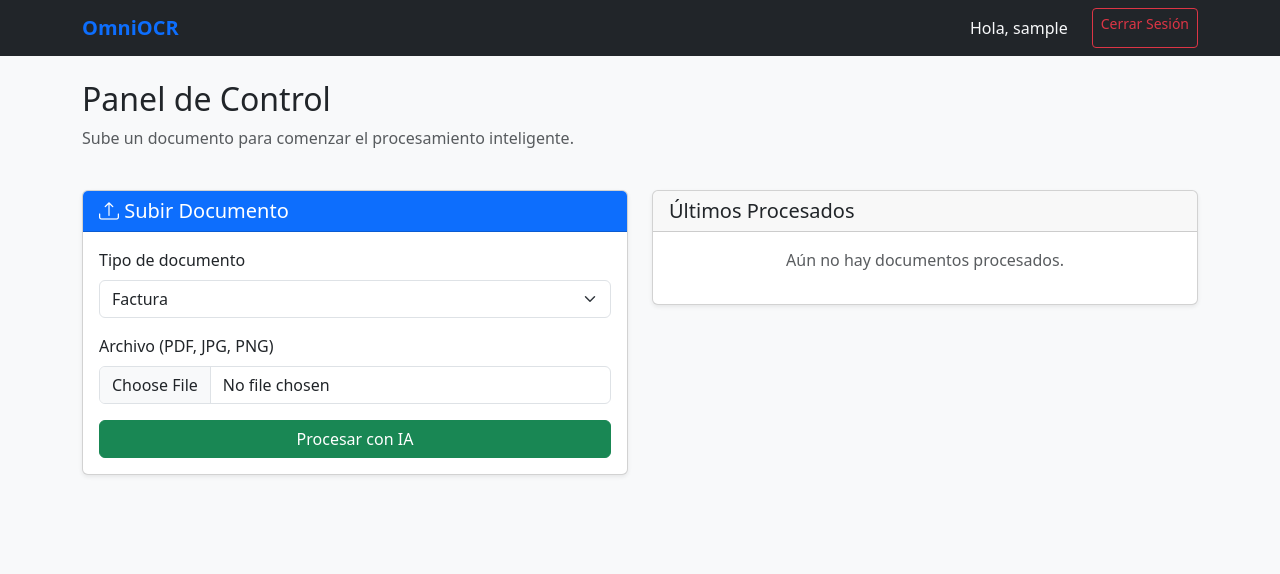
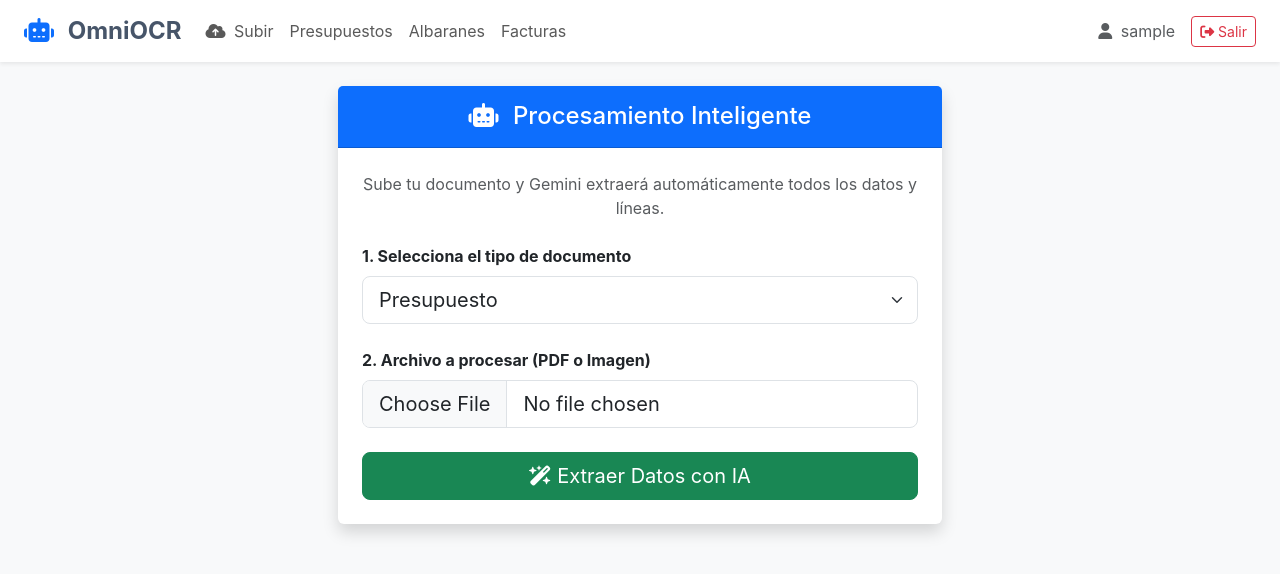
Before and after one commit to MrEtxebeste/OmniOCR, a Flask app: page /dashboard in a window 1280 px wide. Shown: the top 574 px of the page. Run offline with Flask 3, Linux system fonts and the light colour scheme; the visitor is signed in with stand-in values (Sample User, id 1).

Commit message:
cambios varios

```diff
--- a/app/blueprints/auth.py
+++ b/app/blueprints/auth.py
@@ -15,6 +15,31 @@ from app.services.ai_provider.factory import AIFactory
 from ..extensions import db
 
 auth_bp = Blueprint('auth', __name__)
+
+# Añade esto al final de app/blueprints/auth.py
+
+@auth_bp.route('/documents/<type>')
+@login_required
+def list_documents(type):
+    valid_types = ['factura', 'albaran', 'presupuesto']
+
+    if type not in valid_types:
+        flash("Tipo de documento no válido")
+        return redirect(url_for('auth.dashboard'))
+
+    docs = []
+
+    # Por ahora solo leemos de la base de datos si es presupuesto
+    # (Ya que es la tabla 'nspresupuestos' que hemos mapeado)
+    if type == 'presupuesto':
+        docs = Presupuesto.query.order_by(Presupuesto.auditcreacion.desc()).all()
+    else:
+        # Mensaje temporal hasta que mapeemos nsfacturas y nsalbaranes
+        flash(f"La tabla para {type} aún no está conectada a Flask.")
+
+    title = type.capitalize() + "s"
+
+    return render_template('documents_list.html', documents=docs, title=title, doc_type=type)
 
 # En app/blueprints/auth.py
 @auth_bp.route('/login', methods=['GET', 'POST'])
--- a/app/templates/base.html
+++ b/app/templates/base.html
@@ -5,32 +5,55 @@
     <meta name="viewport" content="width=device-width, initial-scale=1.0">
     <title>{% block title %}OmniOCR{% endblock %}</title>
     <link href="https://cdn.jsdelivr.net/npm/bootstrap@5.3.0/dist/css/bootstrap.min.css" rel="stylesheet">
-    <link rel="stylesheet" href="https://cdn.jsdelivr.net/npm/bootstrap-icons@1.10.0/font/bootstrap-icons.css">
+    <link rel="stylesheet" href="https://cdnjs.cloudflare.com/ajax/libs/font-awesome/6.4.0/css/all.min.css">
     <style>
-        body { background-color: #f8f9fa; }
-        .navbar-brand { font-weight: bold; color: #0d6efd; }
+        body { background-color: #f8f9fa; font-family: 'Inter', sans-serif; }
+        .navbar-brand { font-weight: bold; color: #475569 !important; font-size: 1.5rem;}
+        .clsFormToolbar { background: white; padding: 15px; border-radius: 8px; margin-bottom: 15px; box-shadow: 0 2px 4px rgba(0,0,0,0.05); }
     </style>
+    {% block extra_css %}{% endblock %}
 </head>
 <body>
-    <nav class="navbar navbar-expand-lg navbar-dark bg-dark mb-4">
-        <div class="container">
-            <a class="navbar-brand" href="{{ url_for('auth.dashboard') }}">OmniOCR</a>
-            <div class="navbar-nav ms-auto">
+    <nav class="navbar navbar-expand-lg navbar-light bg-white shadow-sm mb-4">
+        <div class="container-fluid px-4">
+            <a class="navbar-brand" href="{{ url_for('auth.dashboard') }}">
+                <i class="fa-solid fa-robot text-primary me-2"></i> OmniOCR
+            </a>
+            <button class="navbar-toggler" type="button" data-bs-toggle="collapse" data-bs-target="#navbarNav">
+                <span class="navbar-toggler-icon"></span>
+            </button>
+            <div class="collapse navbar-collapse" id="navbarNav">
                 {% if current_user.is_authenticated %}
-                    <span class="nav-link text-light me-3">Hola, {{ current_user.username }}</span>
-                    <a class="btn btn-outline-danger btn-sm" href="{{ url_for('auth.logout') }}">Cerrar Sesión</a>
+                <ul class="navbar-nav me-auto mb-2 mb-lg-0">
+                    <li class="nav-item">
+                        <a class="nav-link" href="{{ url_for('auth.dashboard') }}"><i class="fa-solid fa-cloud-arrow-up me-1"></i> Subir</a>
+                    </li>
+                    <li class="nav-item">
+                        <a class="nav-link" href="{{ url_for('auth.list_documents', type='presupuesto') }}">Presupuestos</a>
+                    </li>
+                    <li class="nav-item">
+                        <a class="nav-link" href="{{ url_for('auth.list_documents', type='albaran') }}">Albaranes</a>
+                    </li>
+                    <li class="nav-item">
+                        <a class="nav-link" href="{{ url_for('auth.list_documents', type='factura') }}">Facturas</a>
+                    </li>
+                </ul>
+                <div class="d-flex align-items-center">
+                    <span class="text-muted me-3"><i class="fa-solid fa-user me-1"></i> {{ current_user.username }}</span>
+                    <a class="btn btn-outline-danger btn-sm" href="{{ url_for('auth.logout') }}"><i class="fa-solid fa-sign-out-alt"></i> Salir</a>
+                </div>
                 {% endif %}
             </div>
         </div>
     </nav>
 
-    <div class="container mt-3">
+    <div class="container-fluid px-4">
         {% with messages = get_flashed_messages() %}
             {% if messages %}
                 {% for message in messages %}
-              <div class="alert alert-danger alert-dismissible fade show" role="alert">
+                <div class="alert alert-info alert-dismissible fade show shadow-sm" role="alert">
                     {{ message }}
-                <button type="button" class="btn-close" data-bs-dismiss="alert" aria-label="Close"></button>
+                    <button type="button" class="btn-close" data-bs-dismiss="alert"></button>
                 </div>
                 {% endfor %}
             {% endif %}
@@ -40,5 +63,7 @@
     </div>
 
     <script src="https://cdn.jsdelivr.net/npm/bootstrap@5.3.0/dist/js/bootstrap.bundle.min.js"></script>
+    <script src="https://code.jquery.com/jquery-3.6.0.min.js"></script>
+    {% block extra_js %}{% endblock %}
 </body>
 </html>
--- a/app/templates/dashboard.html
+++ b/app/templates/dashboard.html
@@ -1,52 +1,38 @@
 {% extends "base.html" %}
 
-{% block title %}Dashboard - OmniOCR{% endblock %}
+{% block title %}Subir Documento - OmniOCR{% endblock %}
 
 {% block content %}
-<div class="row">
-    <div class="col-md-12 mb-4">
-        <h2>Panel de Control</h2>
-        <p class="text-muted">Sube un documento para comenzar el procesamiento inteligente.</p>
-    </div>
-</div>
+<div class="row justify-content-center mt-4">
+    <div class="col-md-8 col-lg-6">
+        <div class="card shadow border-0">
+            <div class="card-header bg-primary text-white text-center py-3">
+                <h4 class="mb-0"><i class="fa-solid fa-robot me-2"></i> Procesamiento Inteligente</h4>
+            </div>
+            <div class="card-body p-4">
+                <p class="text-muted text-center mb-4">Sube tu documento y Gemini extraerá automáticamente todos los datos y líneas.</p>
 
-<div class="row">
-    <div class="col-md-6">
-        <div class="card shadow-sm">
-            <div class="card-header bg-primary text-white">
-                <h5 class="card-title mb-0"><i class="bi bi-upload"></i> Subir Documento</h5>
-            </div>
-            <div class="card-body">
-                <form action="#" method="POST" enctype="multipart/form-data">
-                    <div class="mb-3">
-                        <label class="form-label">Tipo de documento</label>
-                        <select name="doc_type" class="form-select" required>
+                <form action="{{ url_for('auth.dashboard') }}" method="POST" enctype="multipart/form-data">
+                    <div class="mb-4">
+                        <label class="form-label fw-bold">1. Selecciona el tipo de documento</label>
+                        <select name="doc_type" class="form-select form-select-lg" required>
+                            <option value="presupuesto">Presupuesto</option>
+                            <option value="albaran">Albarán</option>
                             <option value="factura">Factura</option>
-                            <option value="albaran">Albarán</option>
-                            <option value="presupuesto">Presupuesto</option>
                         </select>
                     </div>
-                    <div class="mb-3">
-                        <label class="form-label">Archivo (PDF, JPG, PNG)</label>
-                        <input type="file" name="file" class="form-control" accept=".pdf,.jpg,.jpeg,.png" required>
+
+                    <div class="mb-4">
+                        <label class="form-label fw-bold">2. Archivo a procesar (PDF o Imagen)</label>
+                        <input type="file" name="file" class="form-control form-control-lg" accept=".pdf,.jpg,.jpeg,.png" required>
                     </div>
-                    <button type="submit" class="btn btn-success w-100">
-                        Procesar con IA
+
+                    <button type="submit" class="btn btn-success btn-lg w-100" onclick="this.innerHTML='<i class=\'fa-solid fa-spinner fa-spin\'></i> Procesando...'; this.classList.add('disabled');">
+                        <i class="fa-solid fa-wand-magic-sparkles"></i> Extraer Datos con IA
                     </button>
                 </form>
             </div>
         </div>
     </div>
-
-    <div class="col-md-6">
-        <div class="card shadow-sm">
-            <div class="card-header">
-                <h5 class="card-title mb-0">Últimos Procesados</h5>
-            </div>
-            <div class="card-body">
-                <p class="text-center text-muted">Aún no hay documentos procesados.</p>
-            </div>
-        </div>
-    </div>
 </div>
 {% endblock %}
--- a/requirements.txt
+++ b/requirements.txt
@@ -36,3 +36,5 @@ requests
 # ==========================================
 Pillow
 pdf2image
+
+pydantic
```
Also changed, not shown: app/prompts/master_prompt.txt (added, +80 -0 lines), app/schemas.py (added, +40 -0 lines), app/services/ai_provider/gemini_v.py (+20 -22 lines), app/templates/auth/login.html (+37 -27 lines), app/templates/documents_list.html (added, +78 -0 lines), 1 other file. Lines whose indentation alone changed are shown as unchanged.
